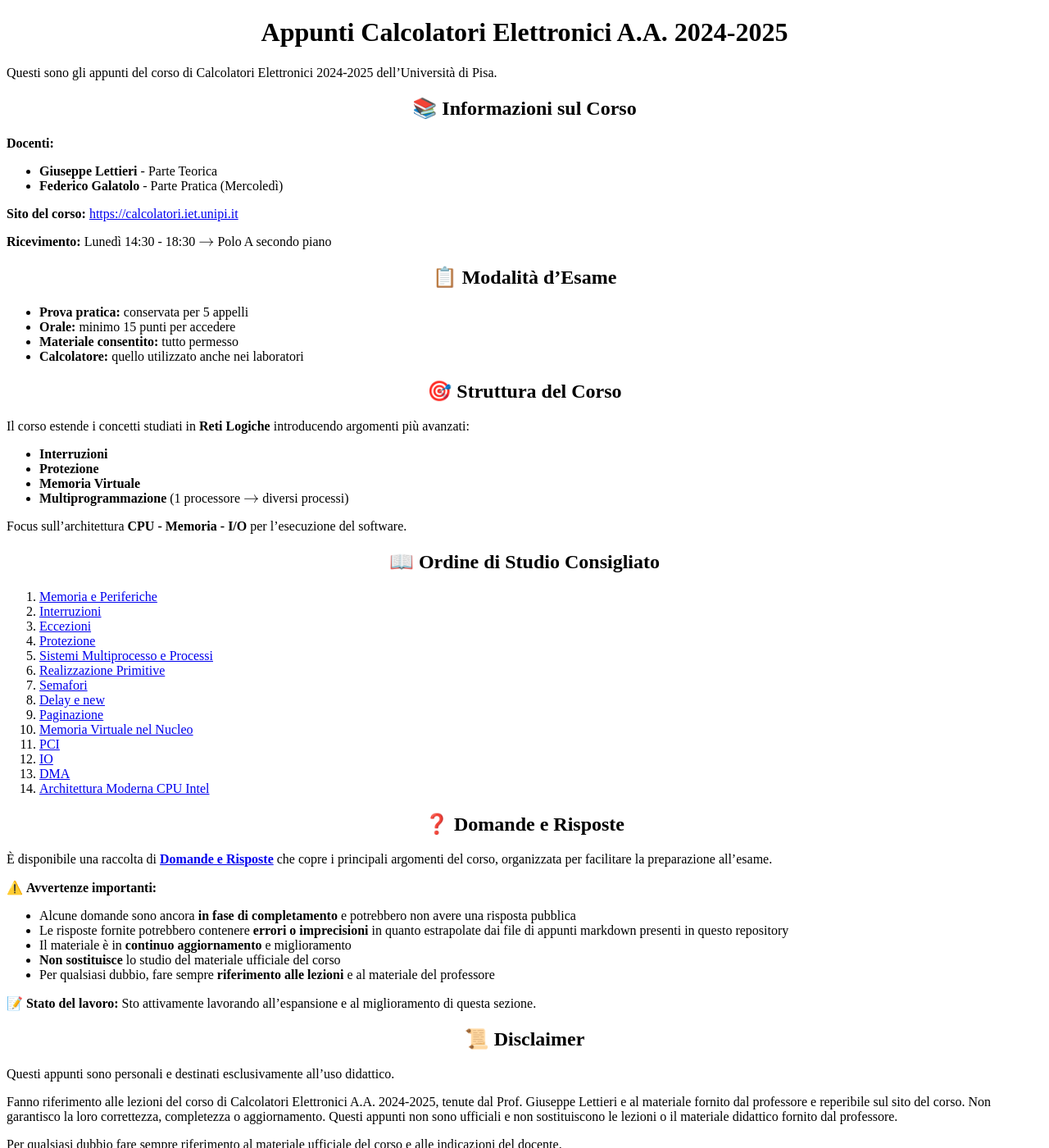
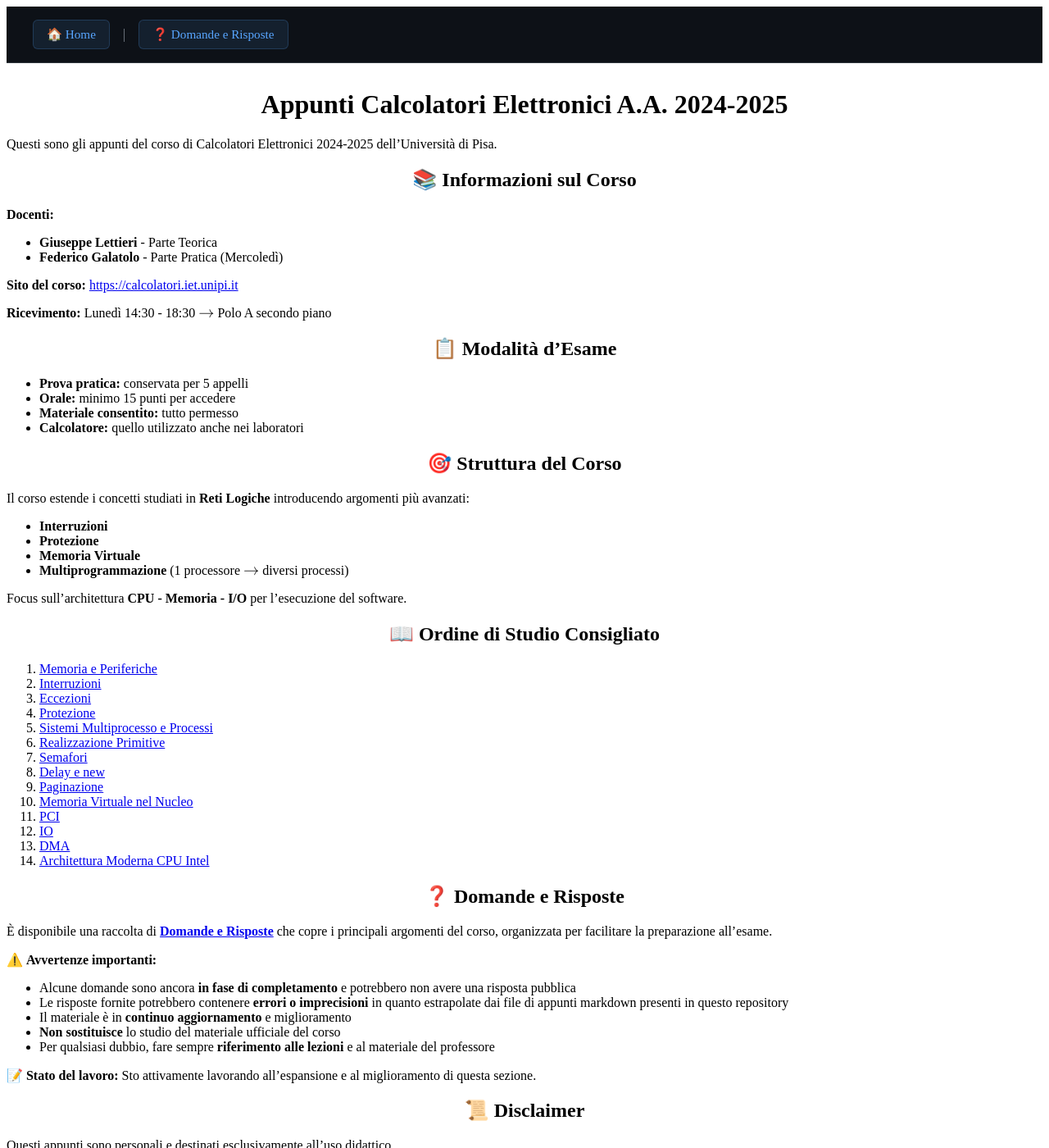
Before and after one commit to Gabriele-D-Cambria/Appunti-Calcolatori-Elettronici-2024-2025, a Jekyll site: the page built from README.md, in a window 1280 px wide and 1400 px high. Shown: the whole window at 82% size. Built offline with Jekyll 4.4.1, drawn with Linux system fonts in a browser that asks for light colours; nearby versions of some CDN libraries; our own code applies the rules of GitHub Pages for plain Markdown files.

Commit message:
Aggiunta di un header di navigazione con link al file `README` e al file `Domande e Risposte`, insieme a stili CSS per il layout e la responsività.

```diff
--- a/_layouts/default.html
+++ b/_layouts/default.html
@@ -100,6 +100,15 @@
 </head>
 <body>
     <div class="wrapper">
+        <!-- Header di navigazione -->
+        <header class="site-header">
+            <nav class="site-nav">
+                <a href="./README.html" class="home-link">🏠 Home</a>
+                <span class="separator">|</span>
+                <a href="./Domande e Risposte.md" class="questions-link">❓ Domande e Risposte</a>
+            </nav>
+        </header>
+
         {{ content }}
     </div>
 
--- a/assets/style.css
+++ b/assets/style.css
@@ -321,3 +321,60 @@ h1, h2, h3, h4, h5, h6 {
 mjx-container.MathJax {
     font-size: larger !important;
 }
+
+/* Header di navigazione */
+.site-header {
+    background-color: #0d1117;
+    border-bottom: 1px solid #30363d;
+    padding: 1rem 0;
+    margin-bottom: 2rem;
+    position: sticky;
+    top: 0;
+    z-index: 100;
+    backdrop-filter: blur(10px);
+}
+
+.site-nav {
+    max-width: 1200px;
+    margin: 0 auto;
+    padding: 0 1rem;
+    display: flex;
+    align-items: center;
+    gap: 1rem;
+}
+
+.home-link, .questions-link {
+    color: #58a6ff !important;
+    text-decoration: none;
+    font-weight: 500;
+    font-size: 0.95rem;
+    padding: 0.5rem 1rem;
+    border-radius: 6px;
+    transition: all 0.2s ease;
+    background-color: rgba(88, 166, 255, 0.1);
+    border: 1px solid rgba(88, 166, 255, 0.2);
+}
+
+.home-link:hover, .questions-link:hover {
+    background-color: rgba(88, 166, 255, 0.2);
+    border-color: rgba(88, 166, 255, 0.4);
+    transform: translateY(-1px);
+}
+
+.separator {
+    color: #7d8590;
+    font-weight: 300;
+}
+
+/* Responsive design per dispositivi mobili */
+@media (max-width: 768px) {
+    .site-nav {
+        flex-direction: column;
+        gap: 0.5rem;
+        text-align: center;
+    }
+
+    .separator {
+        display: none;
+    }
+}
```
